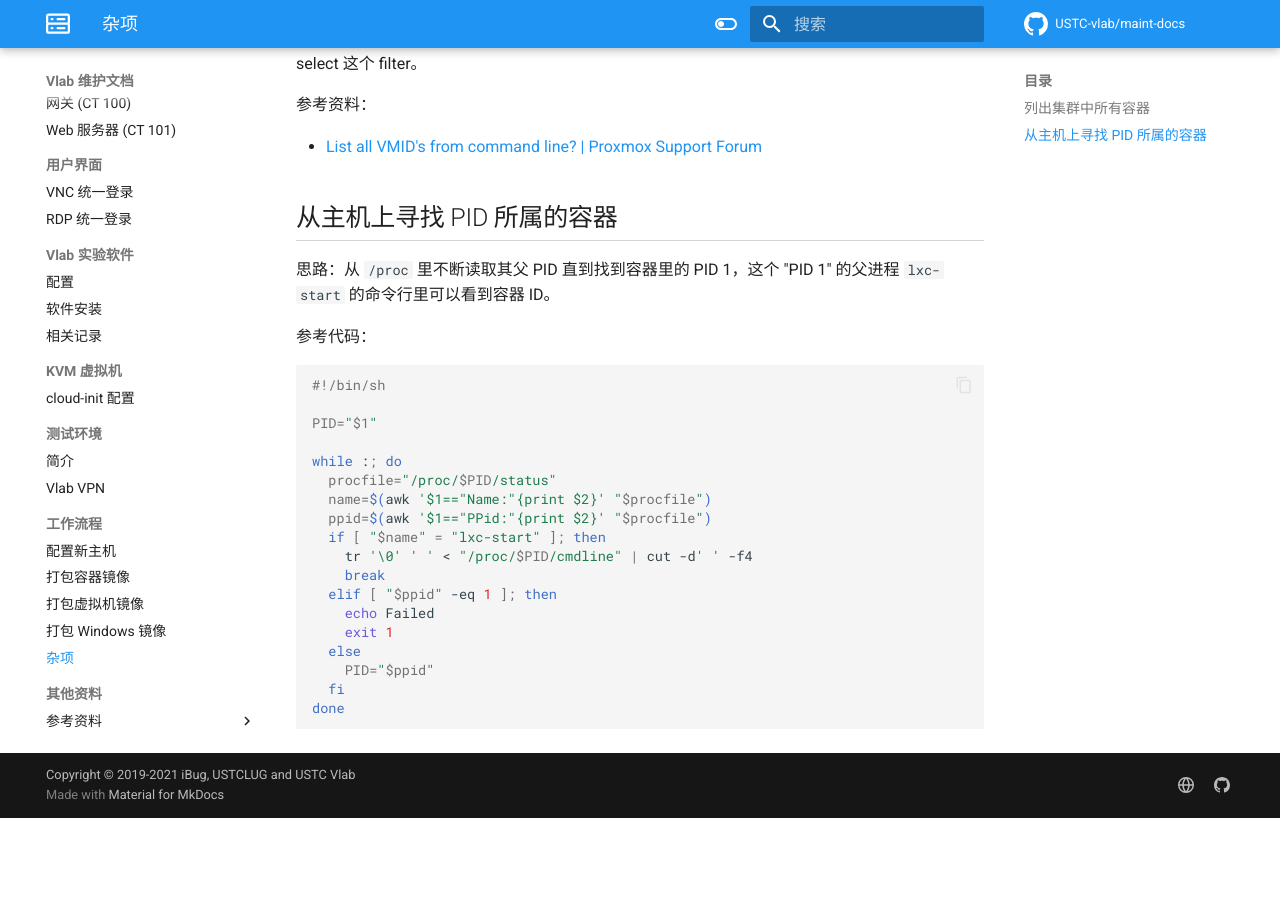
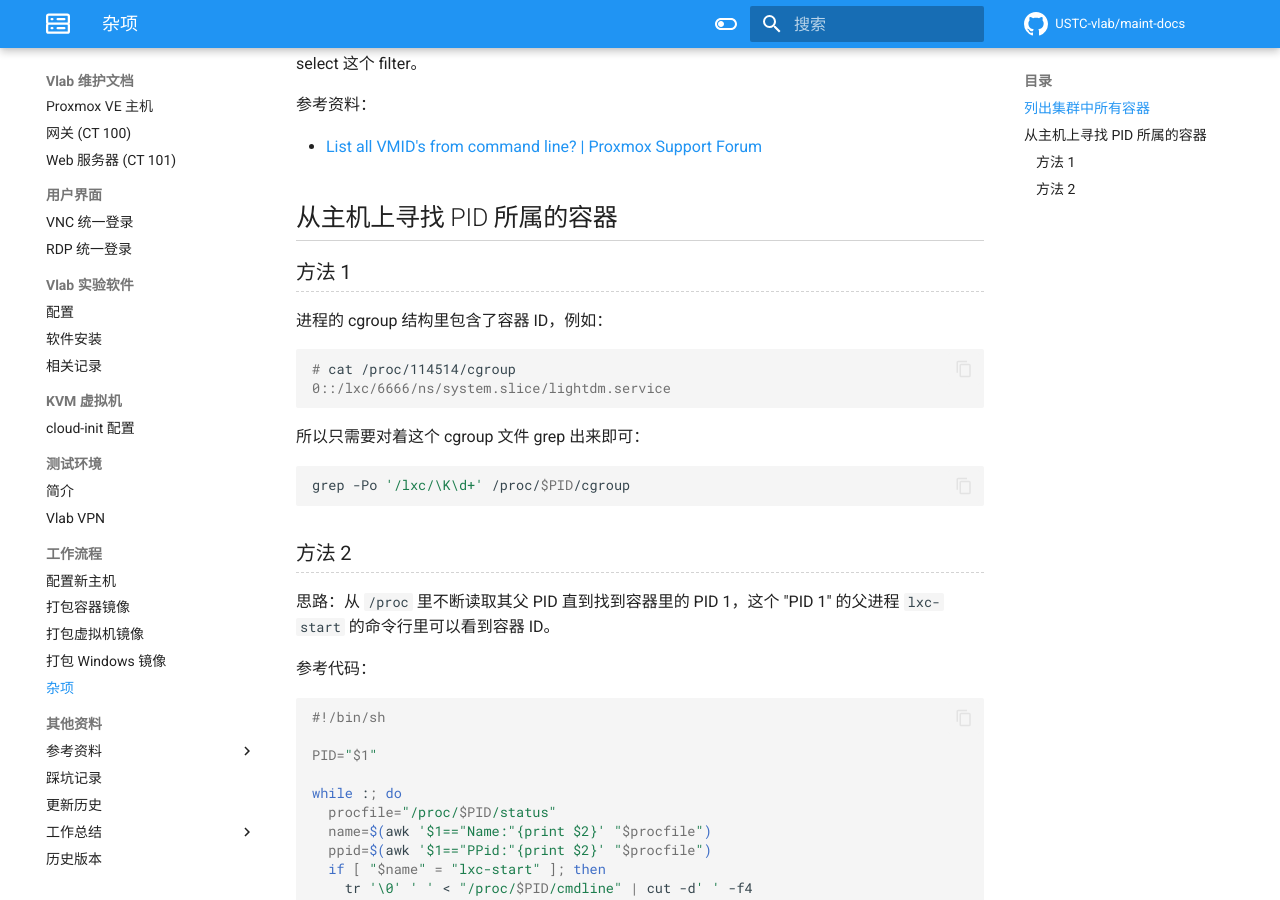
Before and after one commit to USTC-vlab/maint-docs, an MkDocs documentation site: the page built from docs/workflow/miscellaneous.md, in a window 1280 px wide and 900 px high, scrolled down 309 px. Built offline with MkDocs 1.6.1 and Material for MkDocs 9.7.7, drawn with Linux system fonts in a browser that asks for light colours; comment, search, counter and statistics services are not loaded; before the commit the page ends 1127 px from its top, so only the background shows below that.

Commit message:
workflow: Extract CT ID from process cgroup path

````diff
--- a/docs/workflow/miscellaneous.md
+++ b/docs/workflow/miscellaneous.md
@@ -15,6 +15,23 @@
 - [List all VMID's from command line? | Proxmox Support Forum](https://forum.proxmox.com/threads/list-all-vmids-from-command-line.10964/)
 
 ## 从主机上寻找 PID 所属的容器
+
+### 方法 1
+
+进程的 cgroup 结构里包含了容器 ID，例如：
+
+```console
+# cat /proc/114514/cgroup
+0::/lxc/6666/ns/system.slice/lightdm.service
+```
+
+所以只需要对着这个 cgroup 文件 grep 出来即可：
+
+```shell
+grep -Po '/lxc/\K\d+' /proc/$PID/cgroup
+```
+
+### 方法 2
 
 思路：从 `/proc` 里不断读取其父 PID 直到找到容器里的 PID 1，这个 "PID 1" 的父进程 `lxc-start` 的命令行里可以看到容器 ID。
 
````
